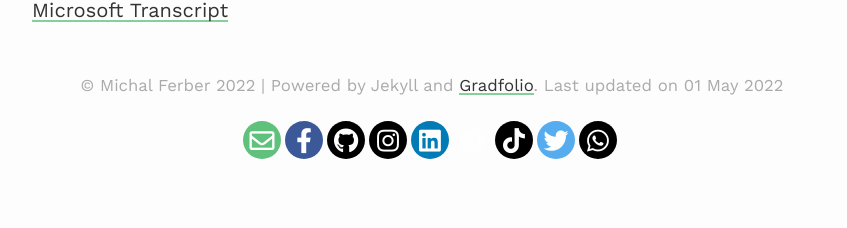
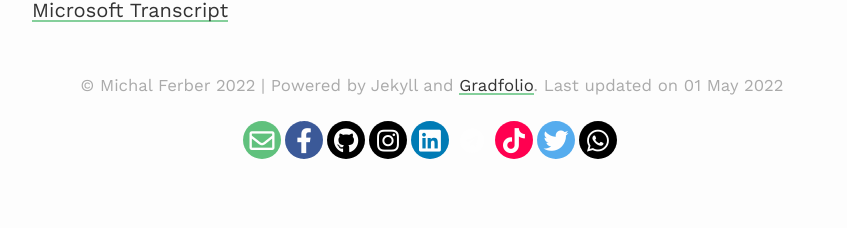
Before and after one commit to MichalAFerber/michalferber.com, a Jekyll site: the page built from index.md, in a window 1280 px wide. Shown: the part 749-977 px from the top of the page, without its empty margins (208-1055 px from the left). Built offline with Jekyll 4.4.1, drawn with Linux system fonts in a browser that asks for light colours; nearby versions of some CDN libraries.

Commit message:
Update footer-social.scss

```diff
--- a/assets/css/_sass/footer-social.scss
+++ b/assets/css/_sass/footer-social.scss
@@ -93,13 +93,13 @@
 }
 
 .rounded-social-buttons .social-button.tiktok {
-  background: #000000;
+  background: #ff0050;
 }
 
 .rounded-social-buttons .social-button.tiktok:hover, .rounded-social-buttons .social-button.tiktok:focus {
-  color: #000000;
-  background: #ffffff;
-  border-color: #000000;
+  color: #ff0050;
+  background: #fefefe;
+  border-color: #00f2ea;
 }
 
 .rounded-social-buttons .social-button.twitter {
```
